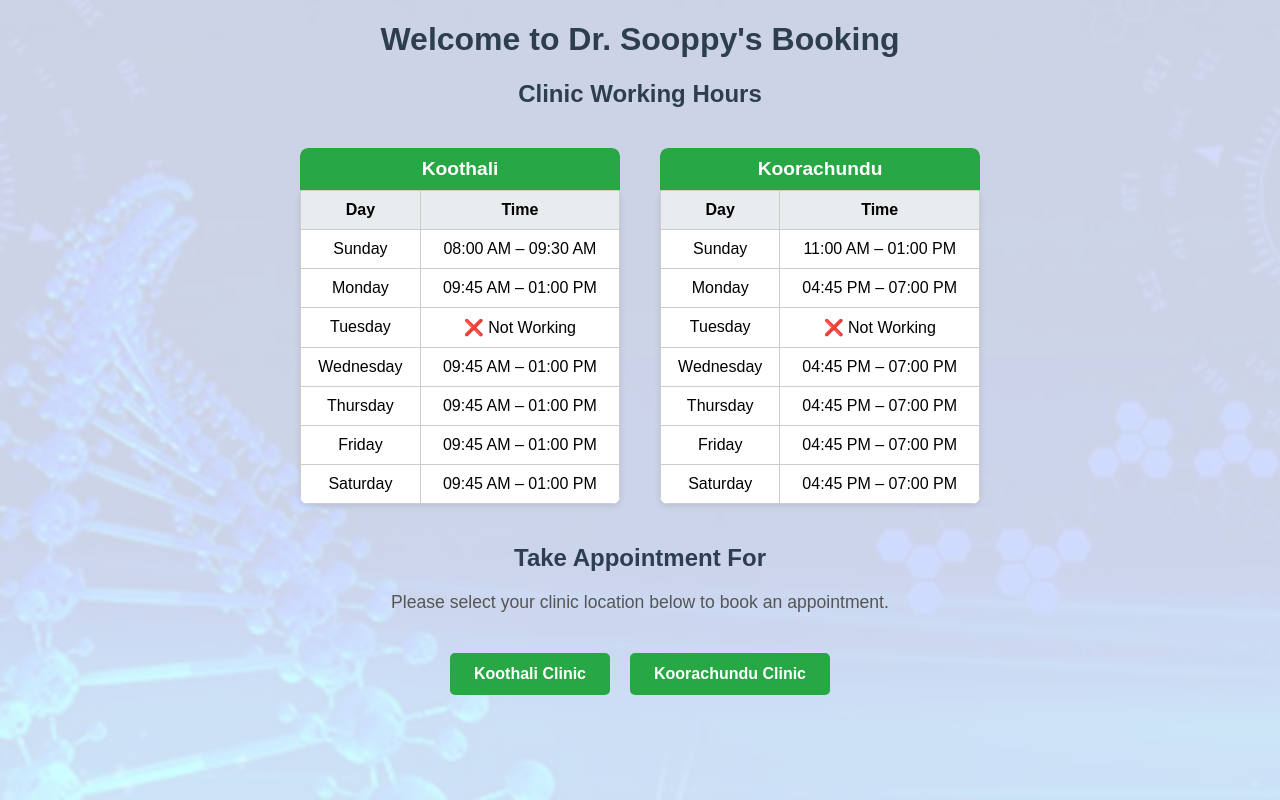
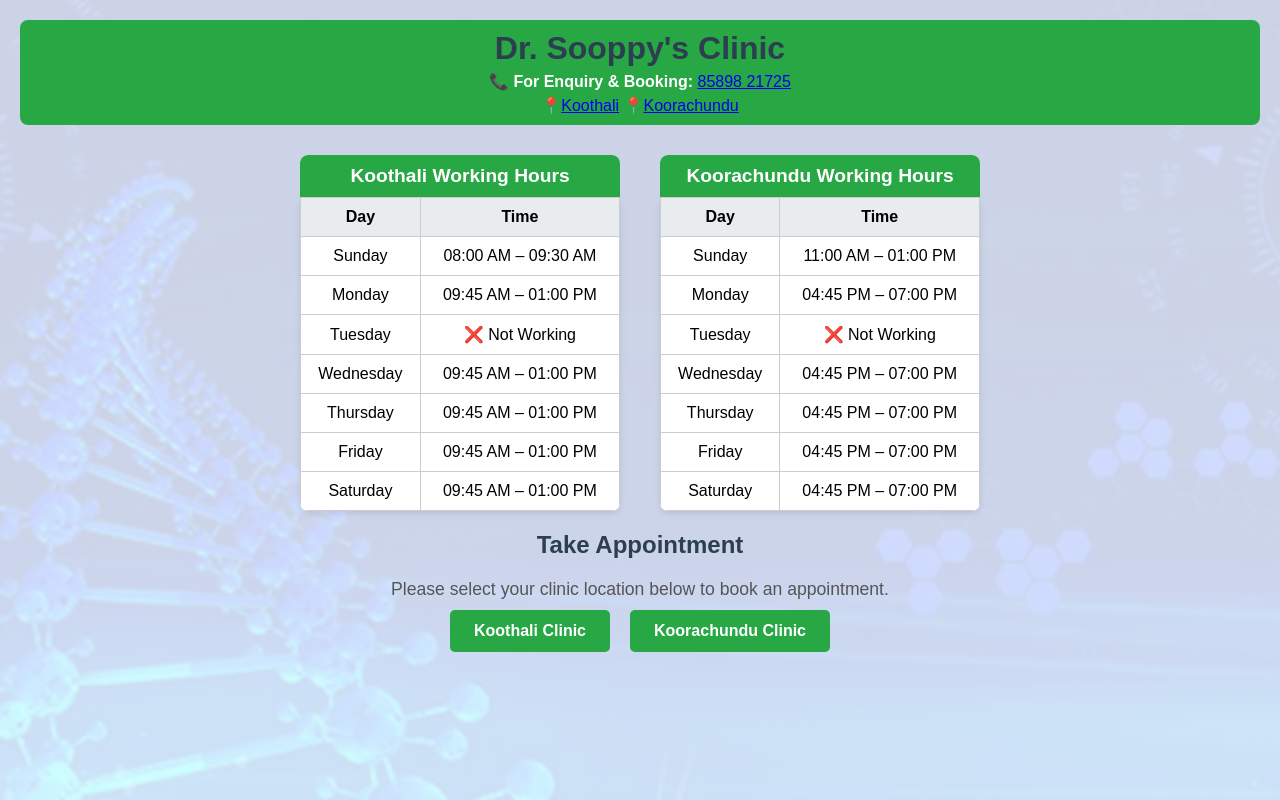
Before and after one commit to razin2004/doctor-appointment, a Flask app: page / in a window 1280 px wide. Run offline with Flask 3, Linux system fonts and the light colour scheme.

Commit message:
Updated all files with latest changes

```diff
--- a/app.py
+++ b/app.py
@@ -2,6 +2,7 @@ from flask import Flask, render_template, request, redirect, url_for
 import gspread
 from oauth2client.service_account import ServiceAccountCredentials
 from datetime import datetime
+
 
 app = Flask(__name__)
 
@@ -14,6 +15,7 @@ client = gspread.authorize(creds)
 koothali_sheet = client.open("Koothali_Appointments")
 koorachundu_sheet = client.open("Koorachundu_Appointments")
 
+
 @app.route('/')
 def index():
     return render_template('index.html')
@@ -25,6 +27,13 @@ def koothali():
         age = request.form['age']
         date = request.form['date']
 
+        # Check if the selected date is today
+        current_date = datetime.now().strftime("%Y-%m-%d")
+        current_time = datetime.now().time()
+
+        if date == current_date and current_time.hour >= 13:  # 1:00 PM or later
+            return render_template('koothali.html', message="Today's booking is closed as the clinic timing is over.")
+
         sheet = get_or_create_sheet(koothali_sheet, date)
         row = [name, age, date]
         sheet.append_row(row)
@@ -34,6 +43,7 @@ def koothali():
 
     return render_template('koothali.html')
 
+
 @app.route('/koorachundu', methods=['GET', 'POST'])
 def koorachundu():
     if request.method == 'POST':
@@ -41,13 +51,19 @@ def koorachundu():
         age = request.form['age']
         date = request.form['date']
 
+        # Check if the selected date is today
+        current_date = datetime.now().strftime("%Y-%m-%d")
+        current_time = datetime.now().time()
+
+        if date == current_date and current_time.hour >= 20 :  # 7:00 PM or later
+            return render_template('koorachundu.html', message="Today's booking is closed as the clinic timing is over.")
+
         sheet = get_or_create_sheet(koorachundu_sheet, date)
         row = [name, age, date]
         sheet.append_row(row)
 
         token = len(sheet.get_all_values())
-
-        return render_template('confirmation.html', name=name, date=date, token=token, place="Koorachundu")
+        return render_template('confirmation.html', name=name, date=date, token=token, place="koorachundu")
 
     return render_template('koorachundu.html')
 
@@ -57,6 +73,34 @@ def get_or_create_sheet(spreadsheet, date):
     except gspread.exceptions.WorksheetNotFound:
         return spreadsheet.add_worksheet(title=date, rows="100", cols="3")
 
+@app.route('/get_token_count_koothali', methods=['POST'])
+def get_token_count_koothali():
+    from flask import jsonify
+    date = request.json.get('date')
+    if not date:
+        return jsonify({'count': 0})
+
+    try:
+        sheet = get_or_create_sheet(koothali_sheet, date)
+        count = len(sheet.get_all_values())
+        return jsonify({'count': count})
+    except Exception as e:
+        return jsonify({'count': 0})
+
+@app.route('/get_token_count_koorachundu', methods=['POST'])
+def get_token_count_koorachundu():
+    from flask import jsonify
+    date = request.json.get('date')
+    if not date:
+        return jsonify({'count': 0})
+
+    try:
+        sheet = get_or_create_sheet(koorachundu_sheet, date)
+        count = len(sheet.get_all_values())
+        return jsonify({'count': count})
+    except Exception as e:
+        return jsonify({'count': 0})
+
 if __name__ == '__main__':
     import os
     port = int(os.environ.get("PORT", 5000))  # use 5000 locally if PORT is not set
--- a/static/style.css
+++ b/static/style.css
@@ -8,7 +8,43 @@ body {
   background-position: center;
   background-attachment: fixed;
 }
-h1, h2 {
+h1{
+  text-align: center;
+  color: #2c3e50;
+}
+
+
+.info-box {
+  background-color: #28a745; /* Green background */
+  color: white;
+  text-align: center;
+  padding: 10px 5px;
+  border-radius: 8px 8px 8px 8px;
+  margin-bottom: 0;
+}
+
+.info-box h1 {
+  margin: 0;
+  font-size: 2.0rem;
+}
+
+.info-box p {
+  margin: 5px 0 0;
+  font-size: 1rem;
+}
+
+.divider {
+  border: none;
+  border-top: 4px solid #218838; /* dark green line */
+  margin: 0;
+  width: 100%;
+}
+
+
+
+
+h2 {
+  padding: -20px;
   text-align: center;
   color: #2c3e50;
 }
@@ -17,7 +53,7 @@ h1, h2 {
   flex-wrap: wrap;
   justify-content: center;
   gap: 40px;
-  margin: 40px 0;
+  margin: 20px;
 }
 table {
   border-collapse: collapse;
@@ -48,7 +84,7 @@ caption {
   display: flex;
   justify-content: center;
   gap: 20px;
-  margin-top: 20px;
+  margin-top: -20px;
 }
 .button {
 
@@ -64,10 +100,14 @@ caption {
 
 
 }
+.tables{
+margin-top: 30px;
+
+}
 .container {
   max-width: 500px;
   margin: 40px auto;
-  padding: 30px;
+  padding: 40px;
   background-color: #ffffff;
   box-shadow: 0 4px 10px rgba(0, 0, 0, 0.1);
   border-radius: 10px;
@@ -149,7 +189,9 @@ button[type="submit"]:hover {
 }
 @media (max-width: 600px) {
   body {
-    margin: 10px;
+     background-size: contain;
+    background-position: top center;
+    background-repeat: no-repeat;
   }
 
   .container, .appointment-form {
--- a/templates/confirmation.html
+++ b/templates/confirmation.html
@@ -1,9 +1,10 @@
 <!DOCTYPE html>
 <html>
 <head>
+    <link rel="icon" href="{{ url_for('static', filename='favicon.ico') }}" type="image/x-icon">
   <meta charset="UTF-8" />
   <meta name="viewport" content="width=device-width, initial-scale=1" />
-  <title>Page Title Here</title>
+  <title>Dr.Sooppy's Booking</title>
   <link rel="stylesheet" href="{{ url_for('static', filename='style.css') }}">
 </head>
 <body>
--- a/templates/index.html
+++ b/templates/index.html
@@ -1,17 +1,33 @@
 <!DOCTYPE html>
 <html lang="en">
 <head>
+  <link rel="icon" href="{{ url_for('static', filename='favicon.ico') }}" type="image/x-icon">
+
   <meta charset="UTF-8" />
   <meta name="viewport" content="width=device-width, initial-scale=1" />
-  <title>Welcome - Dr. Sooppy's Clinic</title>
+  <title>Dr.Sooppy's Booking</title>
   <link rel="stylesheet" href="{{ url_for('static', filename='style.css') }}">
   <link href="https://fonts.googleapis.com/css2?family=Playfair+Display:wght@700&display=swap" rel="stylesheet" />
   <script src="{{ url_for('static', filename='script.js') }}" defer></script>
 </head>
 <body>
+<div class="info-box">
+  <h1>Dr. Sooppy's Clinic</h1>
+  <p><strong>📞 For Enquiry & Booking:</strong> <a href="tel:8589821725" class="phone-link">85898 21725</a></p>
+  <p>
+    📍<a href="https://www.google.com/maps/place/7J3QHQP8%2BX7R/@11.5874875,75.7630657,17z/data=!3m1!4b1!4m4!3m3!8m2!3d11.5874875!4d75.7656406?entry=ttu&g_ep=EgoyMDI1MDYxNi4wIKXMDSoASAFQAw%3D%3D" target="_blank">Koothali</a>
+    📍<a href="https://www.google.com/maps/place/7J3QGRQW%2B96J/@11.5384625,75.8429407,17z/data=!3m1!4b1!4m4!3m3!8m2!3d11.5384625!4d75.8455156?entry=ttu&g_ep=EgoyMDI1MDYxNi4wIKXMDSoASAFQAw%3D%3D" target="_blank">Koorachundu</a>
+  </p>
+</div>
 
-  <h1>Welcome to Dr. Sooppy's Booking</h1>
-  <h2>Clinic Working Hours</h2>
+
+
+
+
+
+
+  <div class="tables"></div>
+
 
 
   <div class="tables-container">
@@ -19,7 +35,7 @@
     <table>
 
 
-      <caption>Koothali</caption>
+      <caption>Koothali Working Hours</caption>
       <tr><th>Day</th><th>Time</th></tr>
       <tr><td>Sunday</td><td>08:00 AM – 09:30 AM</td></tr>
       <tr><td>Monday</td><td>09:45 AM – 01:00 PM</td></tr>
@@ -33,7 +49,7 @@
     <!-- Koorachundu Table -->
     <table>
 
-      <caption>Koorachundu</caption>
+      <caption>Koorachundu Working Hours</caption>
       <tr><th>Day</th><th>Time</th></tr>
       <tr><td>Sunday</td><td>11:00 AM – 01:00 PM</td></tr>
       <tr><td>Monday</td><td>04:45 PM – 07:00 PM</td></tr>
@@ -45,7 +61,7 @@
     </table>
   </div>
 
-  <h2>Take Appointment For</h2>
+  <h2>Take Appointment</h2>
   <p style="text-align:center; font-size:1.1rem; color:#555; margin-bottom:10px;">
     Please select your clinic location below to book an appointment.
   </p>
@@ -53,6 +69,6 @@
     <a href="/koothali" class="button">Koothali Clinic</a>
     <a href="/koorachundu" class="button">Koorachundu Clinic</a>
   </div>
-
+</div>
 </body>
 </html>
```
Also changed, not shown: templates/koorachundu.html (+51 -13 lines), templates/koothali.html (+53 -12 lines), static/android-chrome-192x192.png (added), static/android-chrome-512x512.png (added), static/apple-touch-icon.png (added), static/favicon-16x16.png (added), static/favicon-32x32.png (added), static/favicon.ico (added), static/site.webmanifest (added).
